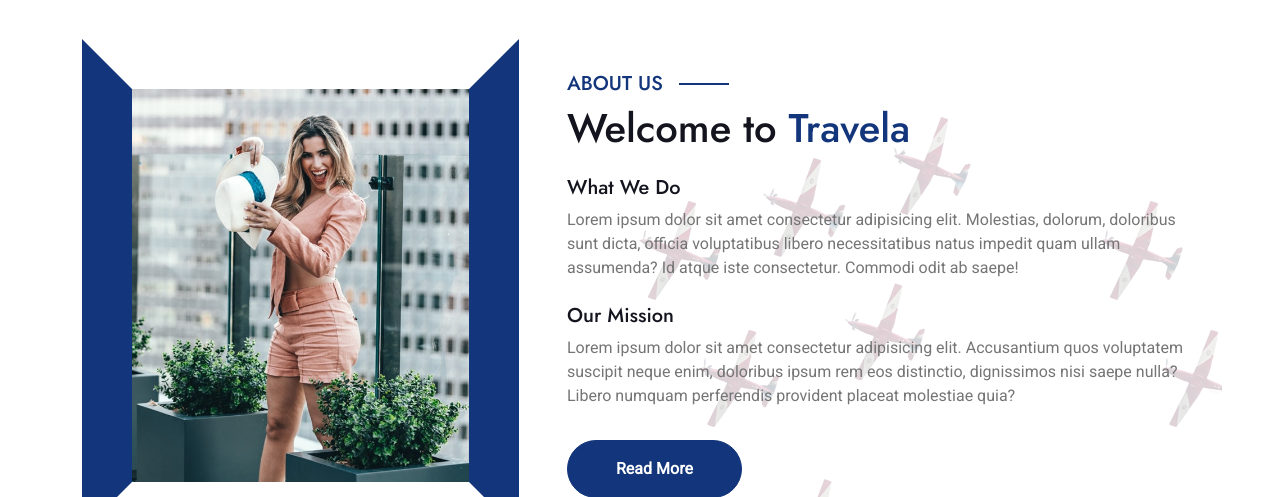
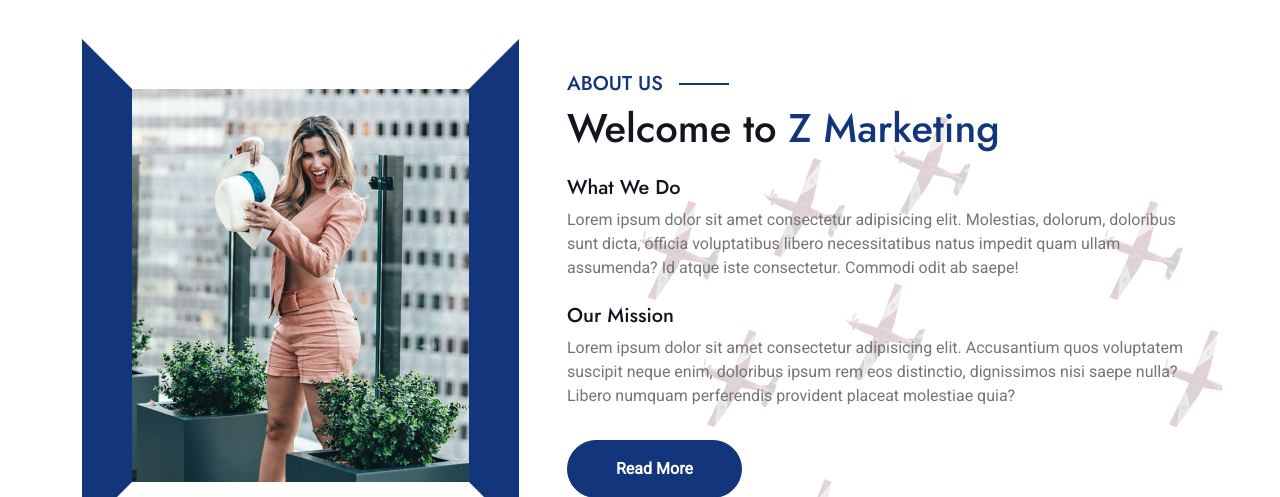
Before and after one commit to Mmy2000/z_marketing, a Django app: page /about/ in a window 1280 px wide. Shown: the part 523-1020 px from the top of the page. Run offline with Django 4.2, Linux system fonts and the light colour scheme; data comes from the database, SQL or seed files in the repository; some libraries are stand-ins or nearby versions.

Commit message:
finishing the project

```diff
--- a/about/templates/about.html
+++ b/about/templates/about.html
@@ -27,7 +27,7 @@
                     </div>
                     <div class="col-lg-7" style="background: linear-gradient(rgba(255, 255, 255, .8), rgba(255, 255, 255, .8)), url(img/about-img-1.png);">
                         <h5 class="section-about-title pe-3">About Us</h5>
-                        <h1 class="mb-4">Welcome to <span class="text-primary">Travela</span></h1>
+                        <h1 class="mb-4">Welcome to <span class="text-primary">{{myfooter.site_name}}</span></h1>
                         <h5>What We Do</h5>
                         <p class="mb-4">{{about.what_we_do}}</p>
                         <h5>Our Mission</h5>
--- a/settings/templates/home.html
+++ b/settings/templates/home.html
@@ -39,7 +39,7 @@
             <div class="col-lg-7"
                 style="background: linear-gradient(rgba(255, 255, 255, .8), rgba(255, 255, 255, .8)), url({img/about-img-1.png});">
                 <h5 class="section-about-title pe-3">About Us</h5>
-                <h1 class="mb-4">Welcome to <span class="text-primary">Travela</span></h1>
+                <h1 class="mb-4">Welcome to <span class="text-primary">{{myfooter.site_name}}</span></h1>
                 <h5>What We Do</h5>
                 <p class="mb-4">{{about.what_we_do}}</p>
                 <h5>Our Mission</h5>
```
